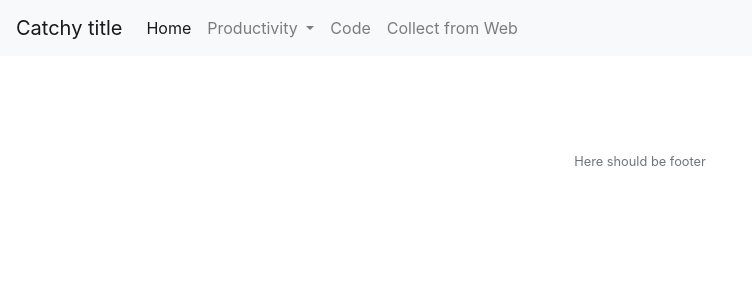
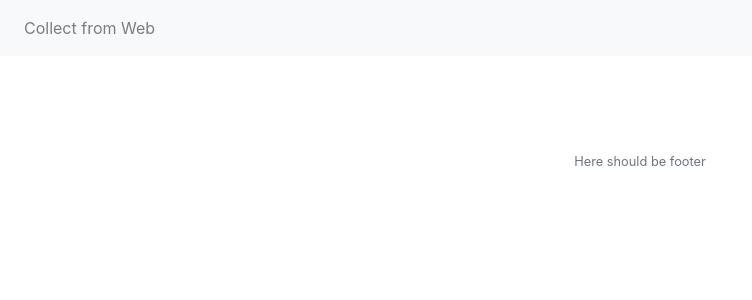
Before and after one commit to ByK95/Crowley, a Flask app: page / in a window 1280 px wide. Shown: the top 300 px of the page, without its empty margins (0-752 px from the left). Run offline with Flask 2, Linux system fonts and the light colour scheme; the visitor is signed in with stand-in values (Sample User, id 1); parts of the project's set-up code (start-up, migrations or seed data) failed here and were passed over; some libraries are stand-ins or nearby versions.

Commit message:
remove productivity

```diff
--- a/app.py
+++ b/app.py
@@ -26,30 +26,6 @@ def send_asset(path):
 def hello_world():
     return render_template("layout.html")
 
-@app.route('/timer')
-def countdown():
-    return render_template("timer.html")
-
-
-@app.route('/timeractivity')
-@login_required
-def activity():
-    title = "Timer Activity Table"
-    data = []
-    headers = ['Time','Interval']
-
-    dbSess = Session()
-    result = dbSess.query(TimerLog).order_by(desc(TimerLog.date))[0:15]
-    for val in result:
-        data.append([val.date.strftime("%H:%M:%S %d/%m/%Y"),val.interval])
-
-    user = session.get("user_id")
-    return render_template("table.html",headers=headers,data=data,tableTitle=title,user=user)
-
-@app.route('/code')
-def code():
-    title = "Search Snippets"
-    return render_template("code.html",tableTitle=title)
 
 @app.route('/collect')
 @login_required
--- a/templates/layout.html
+++ b/templates/layout.html
@@ -20,28 +20,9 @@
 
     <body>
         <nav class="navbar navbar-expand-lg navbar-light bg-light">
-            <a class="navbar-brand" href="#">Catchy title</a>
-            <button class="navbar-toggler" type="button" data-toggle="collapse" data-target="#navbarSupportedContent" aria-controls="navbarSupportedContent" aria-expanded="false" aria-label="Toggle navigation">
-                <span class="navbar-toggler-icon"></span>
-            </button>
 
             <div class="collapse navbar-collapse" id="navbarSupportedContent">
                 <ul class="navbar-nav mr-auto">
-                <li class="nav-item active">
-                    <a class="nav-link" href="#">Home <span class="sr-only">(current)</span></a>
-                </li>
-                <li class="nav-item dropdown">
-                    <a class="nav-link dropdown-toggle" href="#" id="navbarDropdown" role="button" data-toggle="dropdown" aria-haspopup="true" aria-expanded="false">
-                    Productivity
-                    </a>
-                    <div class="dropdown-menu" aria-labelledby="navbarDropdown">
-                    <a class="dropdown-item" href="/timer">Timer</a>
-                    <a class="dropdown-item" href="/timeractivity">Activity</a>
-                    </div>
-                </li>
-                <li class="nav-item">
-                    <a class="nav-link" href="/code">Code</a>
-                </li>
                 <li class="nav-item">
                     <a class="nav-link" href="/collect">Collect from Web</a>
                 </li>
```
Also changed, not shown: database.py (+0 -10 lines).
